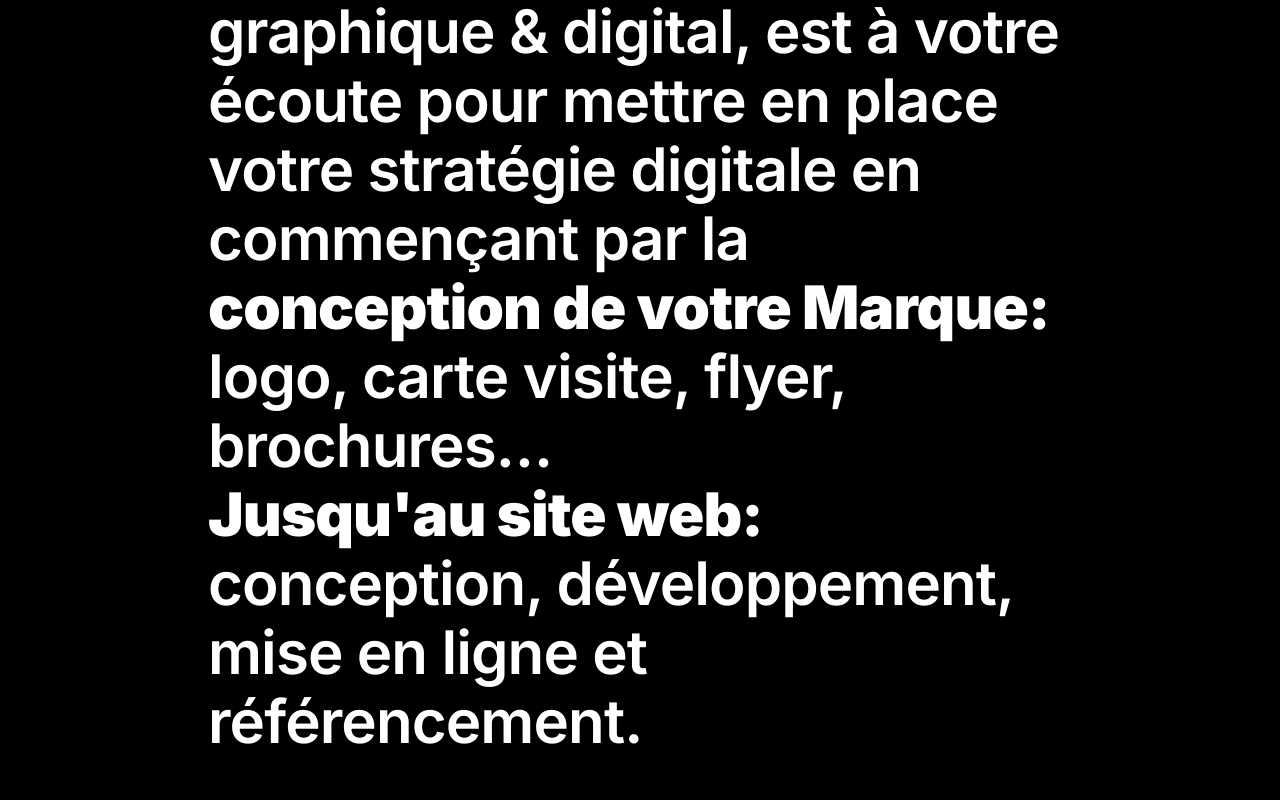
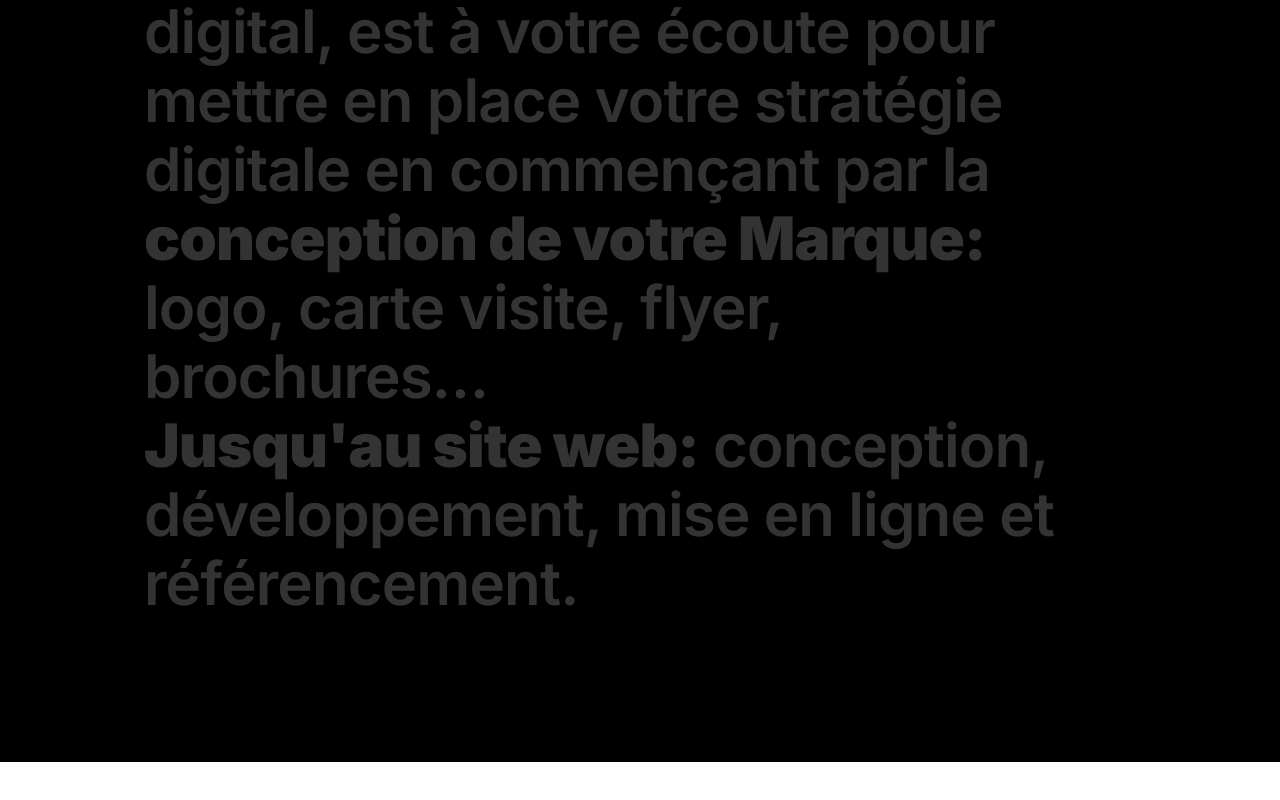
Before and after one commit to Chafai-Abdelkrim/intuitive-design, a Next.js app: page / in a window 1280 px wide. Shown: the part 2032-2832 px from the top of the page. After the commit the page ends 2794 px from the top, so only its background shows below. Built offline with nearby package versions, Linux system fonts and the light colour scheme.

Commit message:
added skills animations

```diff
--- /dev/null
+++ b/app/skills.module.css
@@ -0,0 +1,3 @@
+.skillText {
+    transition: opacity 0.4s;
+}
--- a/components/skills.tsx
+++ b/components/skills.tsx
@@ -1,14 +1,70 @@
+"use client";
+
+import { useContext, useRef } from "react";
+import s from "../app/skills.module.css";
+import { ScrollContext } from "@/utils/scroll-observer";
+
+const opacityForBlock = (sectionProgress: number, blockNo: number) => {
+  const progress = sectionProgress - blockNo;
+  if (progress >= 0 && progress < 1) return 1;
+  return 0.2;
+};
+
 const Skills = () => {
+  const { scrollY } = useContext(ScrollContext);
+  const refContainer = useRef<HTMLDivElement>(null);
+
+  const numOfPages = 3;
+  let progress = 0;
+
+  const { current: elContainer } = refContainer;
+  if (elContainer) {
+    const { clientHeight, offsetTop } = elContainer;
+    const screenH = window.innerHeight;
+    const halfH = screenH / 2;
+    const percentY =
+      Math.min(
+        clientHeight + halfH,
+        Math.max(-screenH, scrollY - offsetTop) + halfH
+      ) / clientHeight;
+    progress = Math.min(
+      numOfPages - 0.5,
+      Math.max(0.5, percentY * numOfPages)
+    );
+  }
+
   return (
-    <div className="bg-black text-white">
-      <div className="min-h-screen max-w-5xl mx-auto px-10 lg:px-20 py-24 md:py-28 lg:py-36 flex flex-col justify-center items-center text-4xl md:text-6xl tracking-tight font-semibold">
+    <div ref={refContainer} className="bg-black text-white">
+      <div className="min-h-screen max-w-6xl mx-auto px-10 lg:px-20 py-24 md:py-28 lg:py-36 flex flex-col justify-center items-center text-4xl md:text-6xl tracking-tight font-semibold">
         <div className="leading-[1.15]">
-          <div>Votre satisfaction est notre priorité.</div>
-          <span>
-          Notre studio de design graphique & digital, est à votre écoute pour mettre en place votre stratégie digitale en commençant par la <strong>conception de votre Marque:</strong> logo, carte visite, flyer, brochures…
-          </span><br />
-          <span>
-            <strong>Jusqu&apos;au site web:</strong> conception, développement, mise en ligne et référencement.
+          <div
+            className={s.skillText }
+            style={{
+              opacity: opacityForBlock(progress, 0),
+            }}
+          >
+            Votre satisfaction est notre priorité.
+          </div>
+          <span
+            className={`${s.skillText } inline-block after:content-['_']`}
+            style={{
+              opacity: opacityForBlock(progress, 1),
+            }}
+          >
+            Notre studio de design graphique & digital, est à votre écoute pour
+            mettre en place votre stratégie digitale en commençant par la{" "}
+            <strong>conception de votre Marque:</strong> logo, carte visite,
+            flyer, brochures…
+          </span>
+          <br />
+          <span
+            className={`${s.skillText } inline-block`}
+            style={{
+              opacity: opacityForBlock(progress, 2),
+            }}
+          >
+            <strong>Jusqu&apos;au site web:</strong> conception, développement,
+            mise en ligne et référencement.
           </span>
         </div>
       </div>
```
